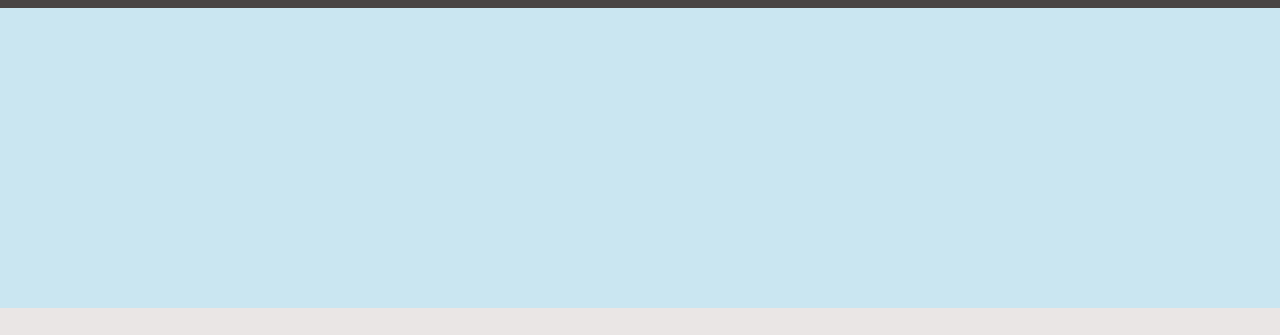
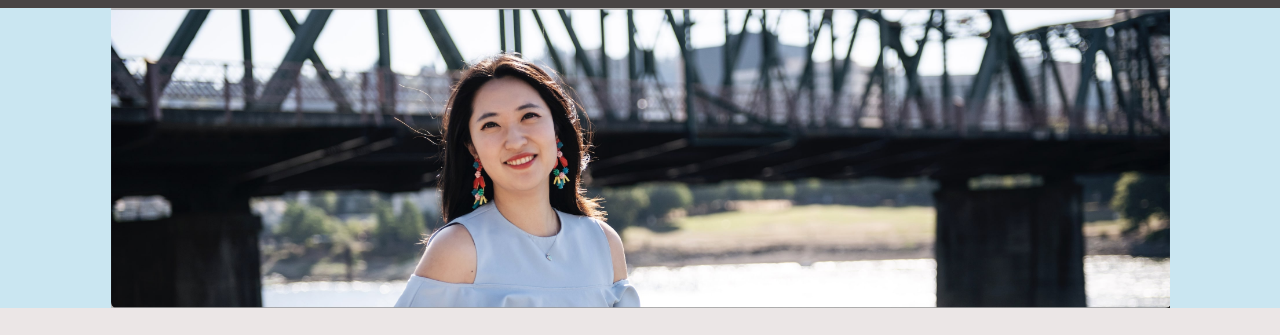
Before and after one commit to lijing-code/02-Advanced-CSS-Portfolio, a plain HTML site: page index.html in a window 1280 px wide. Shown: the part 79-414 px from the top of the page. Drawn offline with Linux system fonts and the light colour scheme.

Commit message:
Update style.css

```diff
--- a/asset/css/style.css
+++ b/asset/css/style.css
@@ -116,7 +116,7 @@ p{
 .background-img {
     height: 300px;
     width: 100%;
-    background-image:url('../image/Backgroun.jpg');
+    background-image:url('../image/Background.jpg');
     background-color:var(--background);
     background-size:contain;
     background-repeat: no-repeat;
```
